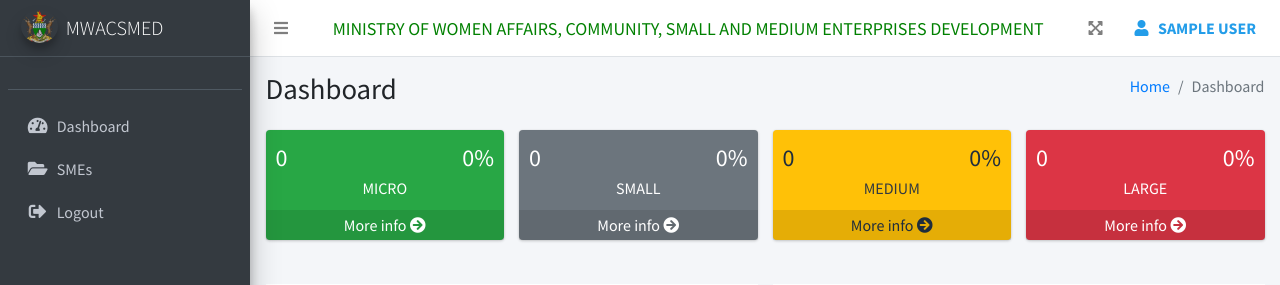
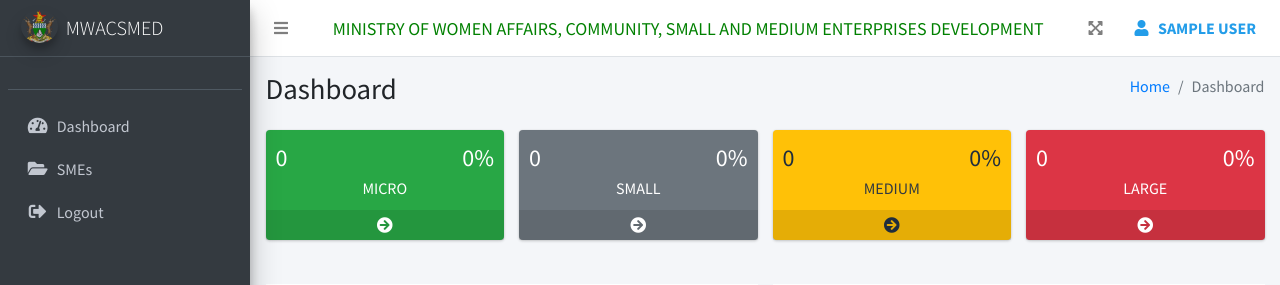
Before and after one commit to Jataz/SMEs, a Django app: page /dashboard/ in a window 1280 px wide. Shown: the top 285 px of the page. Run offline with Django 5.2, Linux system fonts and the light colour scheme; the visitor is signed in with stand-in values (Sample User, id 1); data that the repository does not hold is empty; parts of the project's set-up code (start-up, migrations or seed data) failed here and were passed over; some libraries are stand-ins or nearby versions.

Commit message:
Updating Footer

```diff
--- a/templates/pages/dashboard/index.html
+++ b/templates/pages/dashboard/index.html
@@ -67,7 +67,7 @@
               <div class="icon">
                 <i class="ion ion-b"></i>
               </div>
-              <a href="#" class="small-box-footer">More info <i class="fas fa-arrow-circle-right"></i></a>
+              <a href="#" class="small-box-footer"> <i class="fas fa-arrow-circle-right"></i></a>
             </div>
           </div>
           <!-- ./col -->
@@ -90,7 +90,7 @@
               <div class="icon">
                 <i class="ion ion-stats-ba"></i>
               </div>
-              <a href="#" class="small-box-footer">More info <i class="fas fa-arrow-circle-right"></i></a>
+              <a href="#" class="small-box-footer"> <i class="fas fa-arrow-circle-right"></i></a>
             </div>
           </div>
           <!-- ./col -->
@@ -113,7 +113,7 @@
               <div class="icon">
                 <i class="ion ion-tools"></i>
               </div>
-              <a href="#" class="small-box-footer">More info <i class="fas fa-arrow-circle-right"></i></a>
+              <a href="#" class="small-box-footer"> <i class="fas fa-arrow-circle-right"></i></a>
             </div>
           </div>
           <!-- ./col -->
@@ -136,7 +136,7 @@
               <div class="icon">
                 <i class="ion ion-pie-gra"></i>
               </div>
-              <a href="#" class="small-box-footer">More info <i class="fas fa-arrow-circle-right"></i></a>
+              <a href="#" class="small-box-footer"> <i class="fas fa-arrow-circle-right"></i></a>
             </div>
           </div>
           <!-- ./col -->
```
